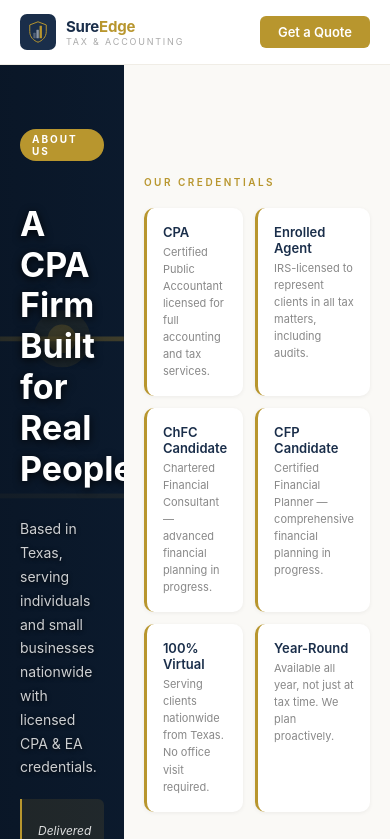
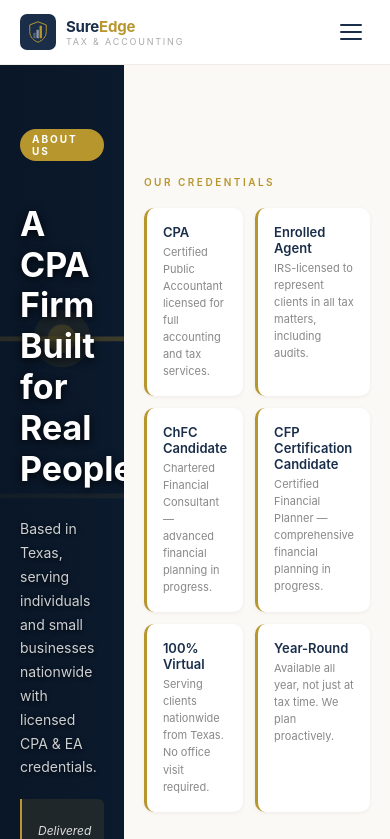
Before and after one commit to globalresourcinghub/sureedge-website, a Next.js app: page /about in a window 390 px wide. Shown: the top 839 px of the page. Built offline with nearby package versions, Linux system fonts and the light colour scheme.

Commit message:
Fix: hamburger menu for mobile, CFP Certification Candidate, DMARC quarantine, sitemap

```diff
--- a/app/about/page.tsx
+++ b/app/about/page.tsx
@@ -42,7 +42,7 @@ export default function About() {
               ["CPA","Certified Public Accountant licensed for full accounting and tax services."],
               ["Enrolled Agent","IRS-licensed to represent clients in all tax matters, including audits."],
               ["ChFC Candidate","Chartered Financial Consultant — advanced financial planning in progress."],
-              ["CFP Candidate","Certified Financial Planner — comprehensive financial planning in progress."],
+              ["CFP Certification Candidate","Certified Financial Planner — comprehensive financial planning in progress."],
               ["100% Virtual","Serving clients nationwide from Texas. No office visit required."],
               ["Year-Round","Available all year, not just at tax time. We plan proactively."],
             ].map(([t,d]) => (
--- a/app/globals.css
+++ b/app/globals.css
@@ -19,6 +19,24 @@ a {
 /* ── Mobile responsive ── */
 @media (max-width: 768px) {
 
+  /* Hide desktop nav, show hamburger */
+  .desktop-nav {
+    display: none !important;
+  }
+
+  .hamburger {
+    display: flex !important;
+  }
+
+  .mobile-menu {
+    display: flex !important;
+  }
+
+  /* Header padding tighter on mobile */
+  header > div {
+    padding: 0 20px !important;
+  }
+
   /* Stack all split hero panels vertically */
   section[style*="display: flex"],
   div[style*="display:flex"][style*="minHeight"],
@@ -33,16 +51,6 @@ a {
     flex: none !important;
     width: 100% !important;
     min-height: unset !important;
-  }
-
-  /* Header — shrink padding */
-  header > div {
-    padding: 0 20px !important;
-  }
-
-  /* Hide nav links on mobile, show only CTA */
-  header nav > a:not(:last-child) {
-    display: none !important;
   }
 
   /* Section padding tighter on mobile */
@@ -76,12 +84,6 @@ a {
     grid-template-columns: 1fr !important;
   }
 
-  /* CTA sections — stack vertically */
-  section[style*="justifyContent: space-between"] > div,
-  section[style*="justifyContent:space-between"] > div {
-    width: 100% !important;
-  }
-
   /* Hero content padding tighter */
   div[style*="padding: 52px 48px"],
   div[style*="padding:52px 48px"],
--- a/components/Header.tsx
+++ b/components/Header.tsx
@@ -8,22 +8,20 @@ const links = [
   { href: "/about", label: "About" },
   { href: "/blog", label: "Blog" },
   { href: "/booking", label: "Booking" },
+  { href: "/contact", label: "Contact" },
 ];
 
 function HeaderLogo() {
   return (
     <Link href="/" style={{ display: "flex", alignItems: "center", gap: "10px", textDecoration: "none" }}>
-      {/* Compact 36×36 navy icon box */}
       <div style={{ width: 36, height: 36, background: "#1a2e4a", borderRadius: "7px", display: "flex", alignItems: "center", justifyContent: "center", flexShrink: 0 }}>
         <svg width="22" height="22" viewBox="0 0 48 56" fill="none" xmlns="http://www.w3.org/2000/svg">
-          <path d="M24 2L3 10v17c0 14 10 23 21 27 11-4 21-13 21-27V10L24 2z"
-            fill="#1a2e4a" stroke="#b8962e" strokeWidth="2.5"/>
+          <path d="M24 2L3 10v17c0 14 10 23 21 27 11-4 21-13 21-27V10L24 2z" fill="#1a2e4a" stroke="#b8962e" strokeWidth="2.5"/>
           <rect x="12" y="30" width="6" height="14" rx="1" fill="white" opacity="0.25"/>
           <rect x="20" y="22" width="6" height="22" rx="1" fill="white" opacity="0.5"/>
           <rect x="28" y="12" width="6" height="32" rx="1" fill="#b8962e"/>
         </svg>
       </div>
-      {/* Text */}
       <div style={{ display: "flex", flexDirection: "column", lineHeight: 1 }}>
         <span style={{ fontSize: "15px", fontWeight: 700, color: "#1a2e4a", letterSpacing: "-0.2px" }}>
           Sure<span style={{ color: "#b8962e" }}>Edge</span>
@@ -38,62 +36,98 @@ function HeaderLogo() {
 
 export default function Header() {
   const pathname = usePathname();
+  const [menuOpen, setMenuOpen] = useState(false);
 
   return (
     <header style={{ background: "#fff", borderBottom: "1px solid #f0ede6", position: "sticky", top: 0, zIndex: 50 }}>
       <div style={{ padding: "0 44px", height: "64px", display: "flex", alignItems: "center", justifyContent: "space-between" }}>
         <HeaderLogo />
 
-        <nav style={{ display: "flex", alignItems: "center", gap: "28px" }}>
+        {/* Desktop nav */}
+        <nav className="desktop-nav" style={{ display: "flex", alignItems: "center", gap: "28px" }}>
+          {links.map(l => {
+            const isActive = pathname === l.href || pathname.startsWith(l.href + "/");
+            if (l.href === "/contact") {
+              return (
+                <Link key={l.href} href={l.href} style={{
+                  fontSize: "13px", fontWeight: 500,
+                  color: isActive ? "#b8962e" : "#1a2e4a",
+                  padding: "7px 18px", borderRadius: "6px",
+                  border: `1.5px solid ${isActive ? "#b8962e" : "#1a2e4a"}`,
+                  textDecoration: "none",
+                }}>Contact</Link>
+              );
+            }
+            return (
+              <Link key={l.href} href={l.href} style={{
+                fontSize: "13px",
+                color: isActive ? "#b8962e" : "#555",
+                fontWeight: isActive ? 700 : 400,
+                textDecoration: "none",
+                borderBottom: isActive ? "2px solid #b8962e" : "2px solid transparent",
+                paddingBottom: "2px",
+              }}>{l.label}</Link>
+            );
+          })}
+          <Link href="/tax-intake" style={{
+            fontSize: "13px", fontWeight: 600, color: "#fff",
+            background: "#b8962e", padding: "8px 18px", borderRadius: "6px", textDecoration: "none",
+          }}>Get a Quote</Link>
+        </nav>
+
+        {/* Mobile hamburger button */}
+        <button
+          className="hamburger"
+          onClick={() => setMenuOpen(!menuOpen)}
+          style={{
+            display: "none",
+            background: "none", border: "none", cursor: "pointer",
+            padding: "8px", flexDirection: "column", gap: "5px",
+          }}
+          aria-label="Toggle menu"
+        >
+          <span style={{ display: "block", width: "22px", height: "2px", background: menuOpen ? "#b8962e" : "#1a2e4a", borderRadius: "2px", transition: "all 0.2s", transform: menuOpen ? "rotate(45deg) translateY(7px)" : "none" }} />
+          <span style={{ display: "block", width: "22px", height: "2px", background: menuOpen ? "#b8962e" : "#1a2e4a", borderRadius: "2px", transition: "all 0.2s", opacity: menuOpen ? 0 : 1 }} />
+          <span style={{ display: "block", width: "22px", height: "2px", background: menuOpen ? "#b8962e" : "#1a2e4a", borderRadius: "2px", transition: "all 0.2s", transform: menuOpen ? "rotate(-45deg) translateY(-7px)" : "none" }} />
+        </button>
+      </div>
+
+      {/* Mobile menu dropdown */}
+      {menuOpen && (
+        <div className="mobile-menu" style={{
+          display: "none",
+          position: "absolute", top: "64px", left: 0, right: 0,
+          background: "#fff", borderBottom: "1px solid #f0ede6",
+          padding: "16px 24px 24px", flexDirection: "column", gap: "0",
+          boxShadow: "0 4px 16px rgba(0,0,0,0.08)", zIndex: 49,
+        }}>
           {links.map(l => {
             const isActive = pathname === l.href || pathname.startsWith(l.href + "/");
             return (
               <Link
                 key={l.href}
                 href={l.href}
+                onClick={() => setMenuOpen(false)}
                 style={{
-                  fontSize: "13px",
-                  color: isActive ? "#b8962e" : "#555",
-                  fontWeight: isActive ? 700 : 400,
-                  textDecoration: "none",
-                  borderBottom: isActive ? "2px solid #b8962e" : "2px solid transparent",
-                  paddingBottom: "2px",
+                  fontSize: "15px", fontWeight: isActive ? 700 : 400,
+                  color: isActive ? "#b8962e" : "#1a2e4a",
+                  textDecoration: "none", padding: "14px 0",
+                  borderBottom: "1px solid #f5f3ee", display: "block",
                 }}
-              >
-                {l.label}
-              </Link>
+              >{l.label}</Link>
             );
           })}
           <Link
-            href="/contact"
+            href="/tax-intake"
+            onClick={() => setMenuOpen(false)}
             style={{
-              fontSize: "13px",
-              fontWeight: 500,
-              color: pathname === "/contact" ? "#b8962e" : "#1a2e4a",
-              padding: "7px 18px",
-              borderRadius: "6px",
-              border: `1.5px solid ${pathname === "/contact" ? "#b8962e" : "#1a2e4a"}`,
-              textDecoration: "none",
+              display: "block", textAlign: "center", marginTop: "16px",
+              background: "#b8962e", color: "#fff", fontSize: "14px",
+              fontWeight: 700, padding: "13px", borderRadius: "7px", textDecoration: "none",
             }}
-          >
-            Contact
-          </Link>
-          <Link
-            href="/tax-intake"
-            style={{
-              fontSize: "13px",
-              fontWeight: 600,
-              color: "#fff",
-              background: "#b8962e",
-              padding: "8px 18px",
-              borderRadius: "6px",
-              textDecoration: "none",
-            }}
-          >
-            Get a Quote
-          </Link>
-        </nav>
-      </div>
+          >Get a Quote</Link>
+        </div>
+      )}
     </header>
   );
 }
```
